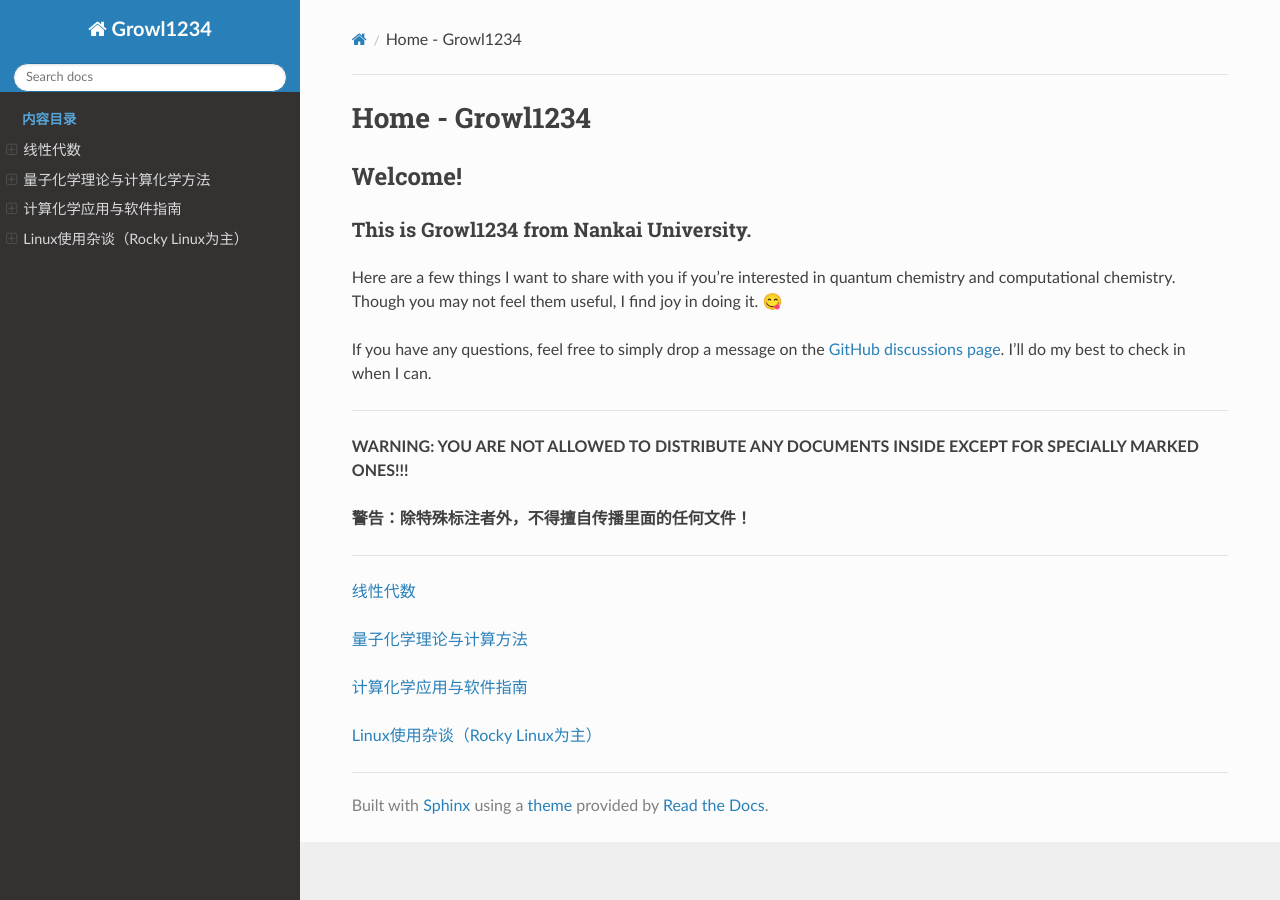
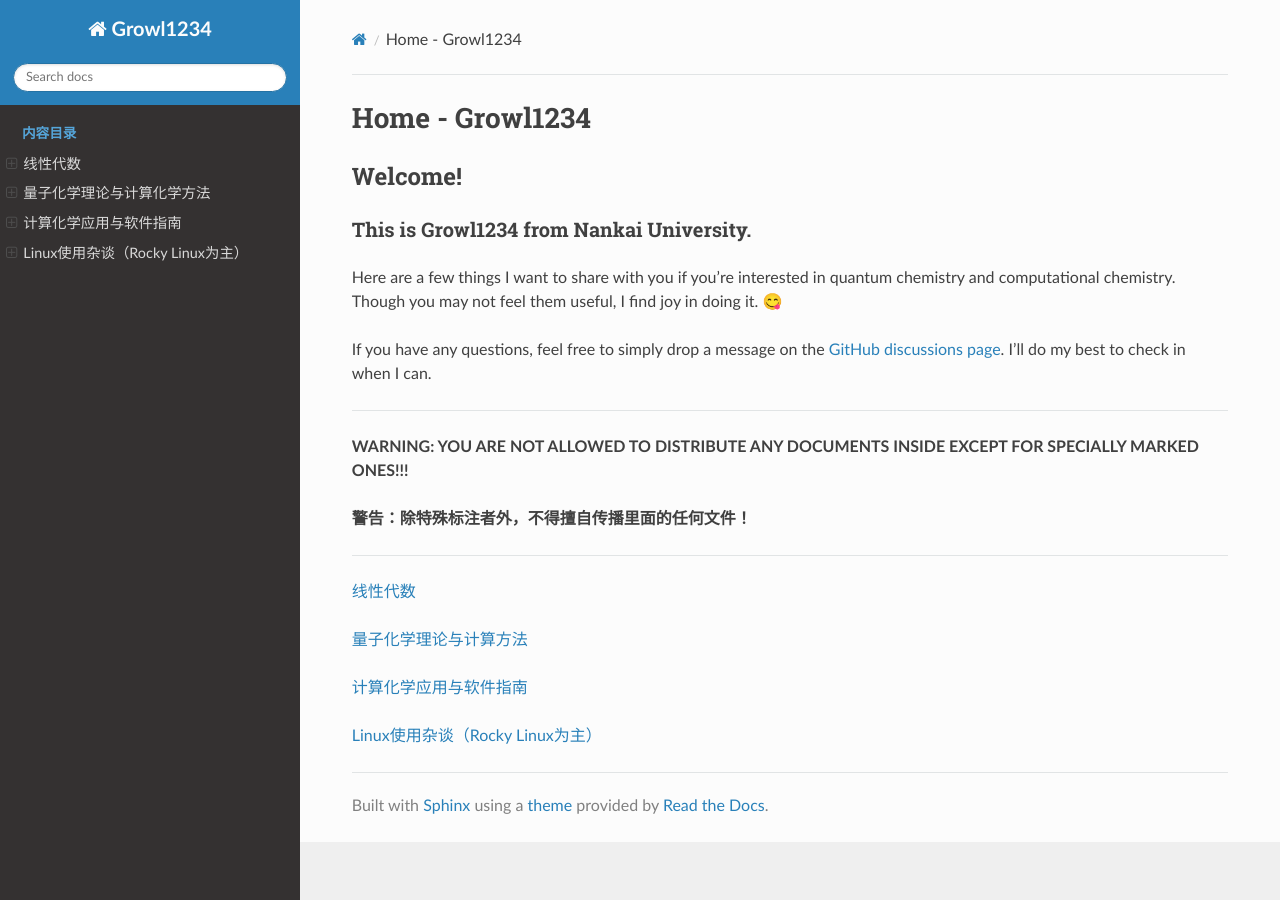
Before and after one commit to Growl1234/RTDProject, a Sphinx documentation site: the page built from source/index.rst, in a window 1280 px wide. Built offline with Sphinx 7.4.7 and the Read the Docs theme 3.1.0, drawn with Linux system fonts in a browser that asks for light colours.

Commit message:
Update custom.css

```diff
--- a/source/_static/custom.css
+++ b/source/_static/custom.css
@@ -15,7 +15,6 @@
     margin: 0 !important;
     padding: 0 !important;
 }
-.wy-side-nav-search {
-    margin-bottom: 0 !important;
-    padding-bottom: 0 !important;
+.wy-side-nav-search input[type="text"] {
+    margin-top: 0 !important;
 }
```
